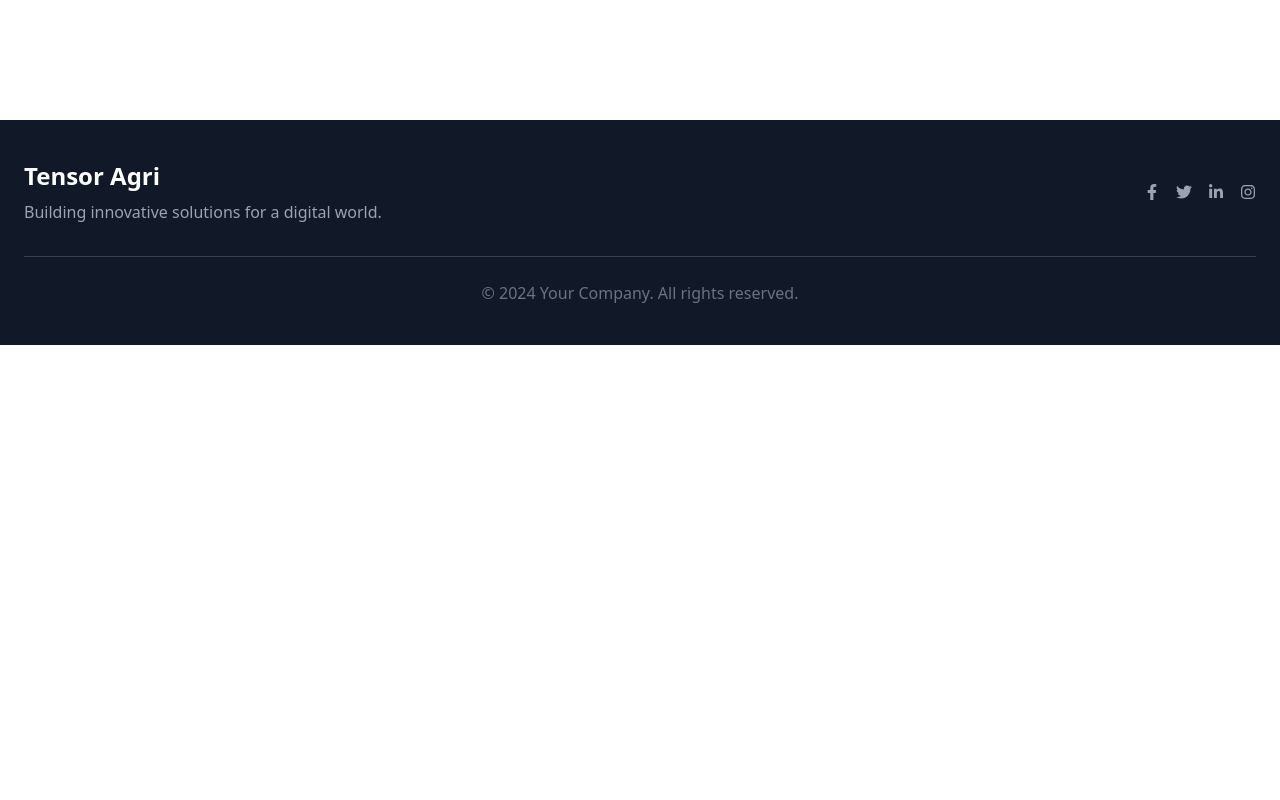
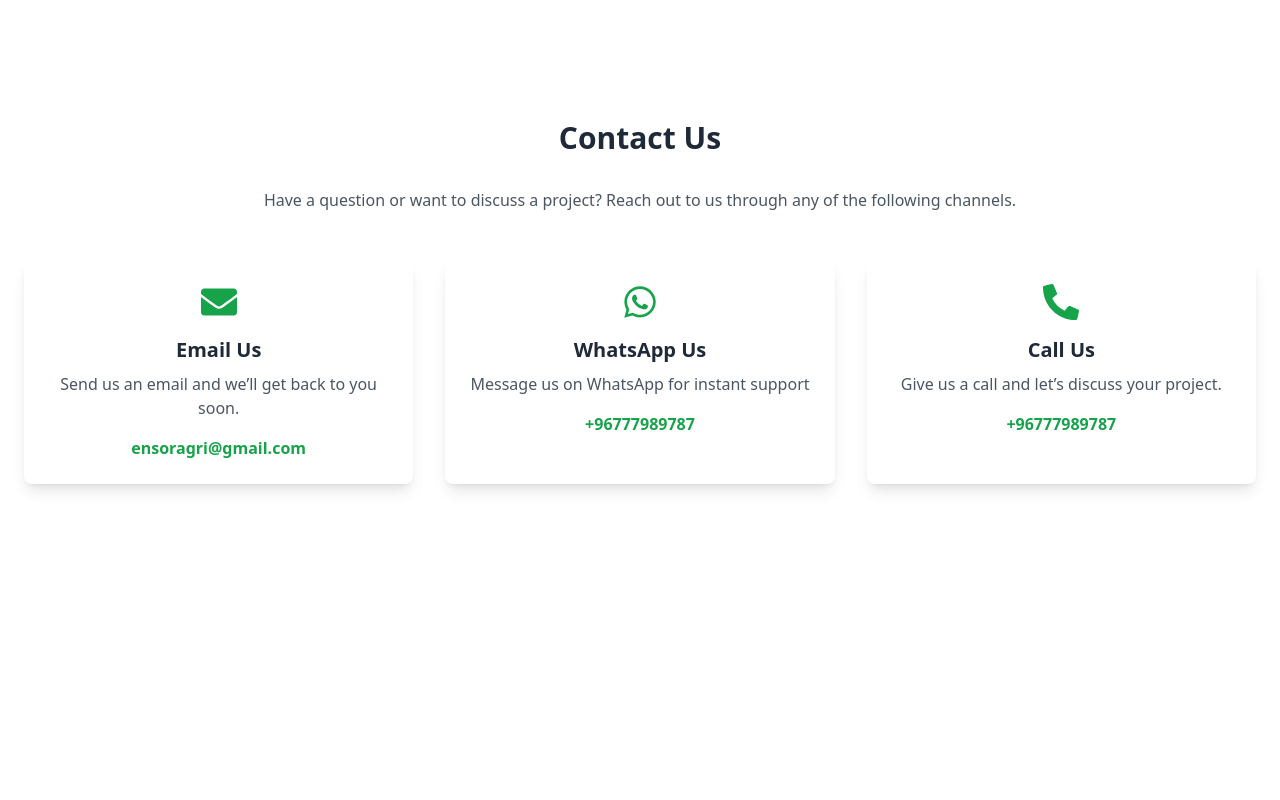
Before and after one commit to Tensor-Agri-ORG/tensor-agri-web-application, a React (Create React App) app: page /#home in a window 1280 px wide. Shown: the part 3920-4720 px from the top of the page. Before the commit the page ends 4265 px from the top, so only its background shows below. Built offline with nearby package versions, Linux system fonts and the light colour scheme.

Commit message:
feat(contact-us):created contact section

```diff
--- a/src/App.jsx
+++ b/src/App.jsx
@@ -6,6 +6,7 @@ import Home from './pages/Home';
 import Services from './pages/Services';
 import AboutUs from './pages/AboutUs';
 import OurTeams from './pages/OurTeams';
+import ContactUs from './pages/ContactUs';
 
 function App() {
 
@@ -18,6 +19,7 @@ function App() {
  <Services/>
  <AboutUs/>
  <OurTeams/>
+ <ContactUs/>
   </main>
    <Footer/>
     </>
--- /dev/null
+++ b/src/components/pages/Contact.jsx
@@ -0,0 +1,19 @@
+import React from 'react'
+
+export default function Contact({icon,text,link,content,title}) {
+  return (
+    <div className="bg-white shadow-lg rounded-lg p-6 w-full md:w-1/3 text-center hover:shadow-xl transition-shadow duration-300">
+           <div className='inline-flex text-4xl text-green-600 mb-4 mx-auto'>{icon}</div>
+            <h3 className="text-xl font-semibold text-gray-800 mb-2">{title}</h3>
+            <p className="text-gray-600 mb-4">{content}</p>
+            <a
+              href={link}
+                target="_blank"
+              rel="noopener noreferrer"
+              className="text-green-600 font-semibold hover:underline"
+            >
+              {text}
+            </a>
+          </div>
+  )
+}
--- /dev/null
+++ b/src/data/Data_ContacDetails.jsx
@@ -0,0 +1,29 @@
+import { FaEnvelope, FaPhoneAlt, FaWhatsapp } from "react-icons/fa"
+
+const contactDetails=[
+    {
+        type:"mail",
+        link:"mailto:tensoragri@gmail.com",
+        icon:<FaEnvelope/>,
+        title:"Email Us",
+        content:"Send us an email and we’ll get back to you soon.",
+        text:"ensoragri@gmail.com"
+    },
+    {
+        type:"whatsapp",
+        link:"https://wa.me/+96777989787",
+        icon:<FaWhatsapp/>,
+        title:"WhatsApp Us",
+        content:"Message us on WhatsApp for instant support",
+        text:"+96777989787"
+    },
+    {
+        type:"call",
+        link:"tel:+96777989787",
+        icon:<FaPhoneAlt/>,
+        title:"Call Us",
+        content:"Give us a call and let’s discuss your project.",
+        text:"+96777989787"
+    }
+]
+export default contactDetails
--- a/src/data/Data_Page.jsx
+++ b/src/data/Data_Page.jsx
@@ -2,6 +2,7 @@ import hero from "../asserts/images/page/hero.webp"
 import reasons from "./Data_Reason";
 import services from './Data_Services';
 import teamMembers from './Data_OurTeam';
+import contactDetails from "./Data_ContacDetails";
 export const homedata={
     hero:{
     title:"Empowering Your Business with Cutting-Edge Software Solutions",
@@ -31,3 +32,9 @@ export const aboutusdata={
 export const ourTeamData={
     teamMembers
 }
+
+export const contactusData={
+    title:"Contact Us",
+    content:"Have a question or want to discuss a project? Reach out to us through any of the following channels.",
+   contactDetails
+}
--- /dev/null
+++ b/src/pages/ContactUs.jsx
@@ -0,0 +1,23 @@
+import React from 'react'
+import PageLayout from '../layout/PageLayout'
+import { FaEnvelope, FaPhoneAlt, FaWhatsapp } from 'react-icons/fa'
+import { contactusData } from '../data/Data_Page'
+import Contact from '../components/pages/Contact'
+
+export default function ContactUs() {
+  return (
+    <PageLayout id='contact-us'>
+ <div className="max-w-screen-xl mx-auto px-6 text-center">
+        <h2 className="text-3xl font-semibold text-gray-800 mb-8">{contactusData?.title}</h2>
+        <p className="text-gray-600 mb-12">
+         {contactusData?.content}
+        </p>
+
+        <div className="flex flex-col md:flex-row justify-center gap-8">
+
+          {contactusData?.contactDetails?.map((contact,index)=>(<Contact {...contact} key={index}/>))}
+        </div>
+      </div>
+    </PageLayout>
+  )
+}
```
